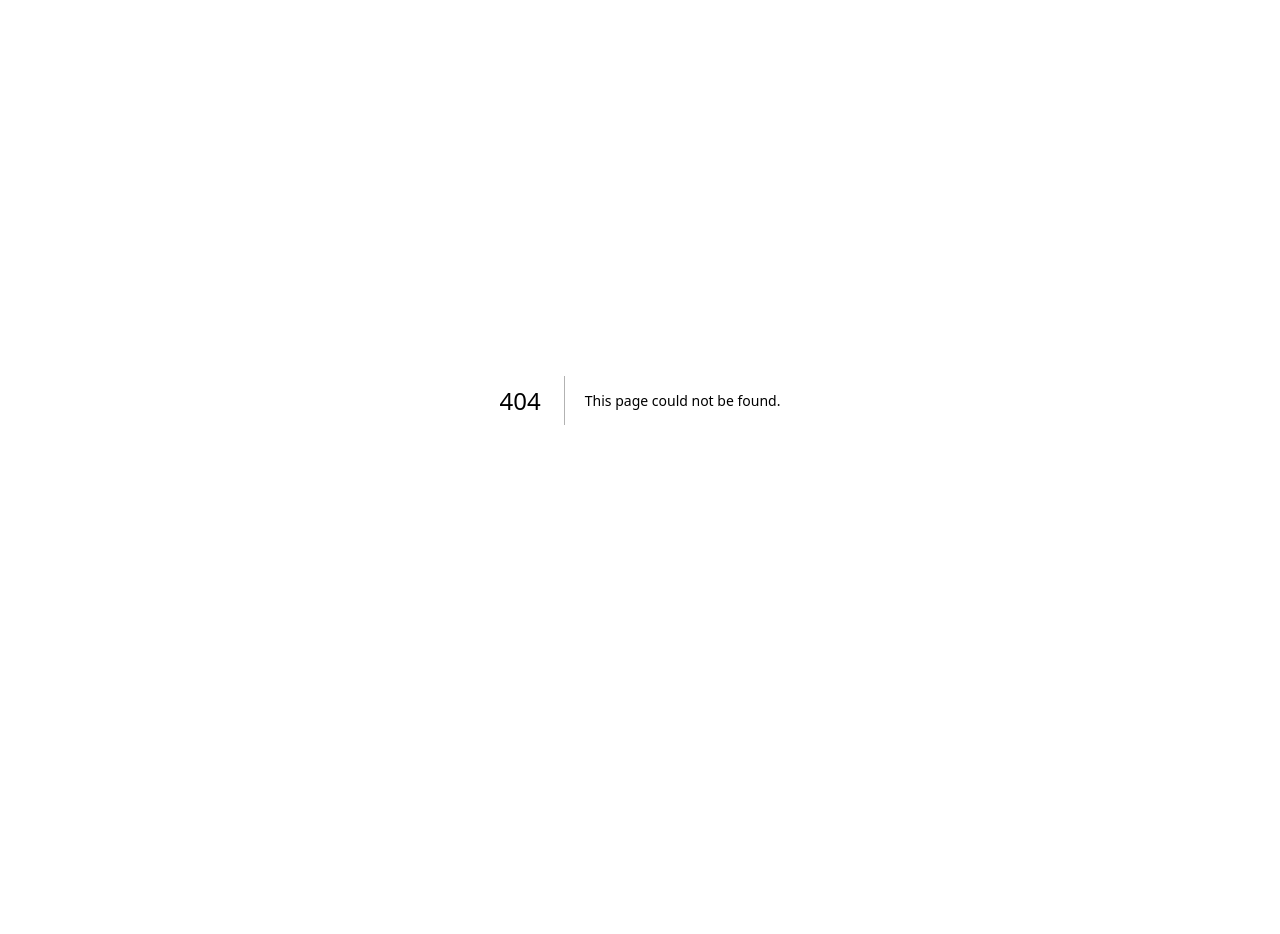
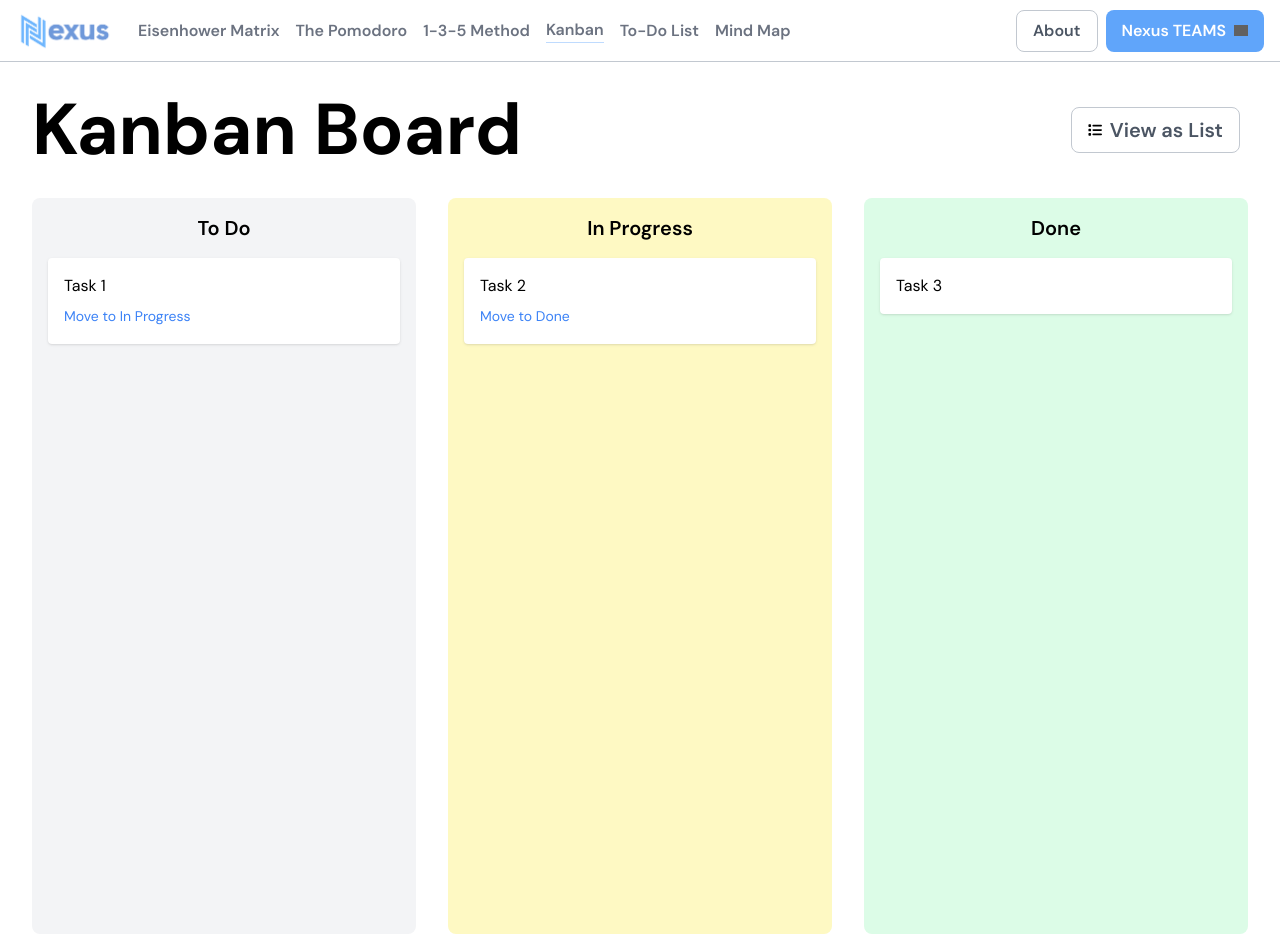
Before and after one commit to mrmcnguyen/nexus, a Next.js app: page /nexusME/kanban in a window 1280 px wide. Before the commit this address had no page. Before the commit the page ends 800 px from the top, so only its background shows below. Built offline with nearby package versions, Linux system fonts and the light colour scheme; grey boxes are pictures that could not be loaded.

Commit message:
Added skeleton of Kanban page

```diff
--- /dev/null
+++ b/src/app/nexusME/kanban/Kanban.js
@@ -0,0 +1,82 @@
+'use client'
+
+import { useState } from "react"
+import Image from "next/image";
+
+export default function KanbanComponent(){
+    const initialTasks = [
+        { id: 1, title: 'Task 1', status: 'To Do' },
+        { id: 2, title: 'Task 2', status: 'In Progress' },
+        { id: 3, title: 'Task 3', status: 'Done' },
+      ];
+
+      const [tasks, setTasks] = useState(initialTasks);
+
+      const handleMoveTask = (taskId, newStatus) => {
+        setTasks(tasks.map(task => task.id === taskId ? { ...task, status: newStatus } : task));
+      };
+
+      const getTasksByStatus = (status) => tasks.filter(task => task.status === status);
+
+      return (
+        <div className="p-8 h-screen ">
+          <div className="flex flex-row justify-between items-center mb-8 ">
+            <h1 className="text-5xl text-black font-bold text-left lg:text-7xl md:text-3xl">Kanban Board</h1>
+            <button className="flex flex-row text-xl items-center px-4 py-2 mr-2 h-1/2 text-gray-600 transition duration-200 border border-[#c2c8d0] align-middle font-semibold rounded-lg hover:bg-gray-300">
+            <Image
+    src="/list.svg"
+    className="mr-2"
+    width={14}
+    height={14}
+    priority
+  />View as List
+            </button>
+            </div>
+
+          <div className="grid grid-cols-1 sm:grid-cols-3 gap-8 h-full">
+
+            {/* To Do Column */}
+            <div className="bg-gray-100 p-4 rounded-lg ">
+              <h2 className="text-xl text-black font-semibold text-center mb-4">To Do</h2>
+              {getTasksByStatus('To Do').map(task => (
+                <div key={task.id} className="p-4 bg-white rounded shadow mb-4">
+                  <p className="text-black">{task.title}</p>
+                  <button
+                    onClick={() => handleMoveTask(task.id, 'In Progress')}
+                    className="mt-2 text-sm text-blue-500"
+                  >
+                    Move to In Progress
+                  </button>
+                </div>
+              ))}
+            </div>
+
+            {/* In Progress Column */}
+            <div className="bg-yellow-100 p-4 rounded-lg">
+              <h2 className="text-xl font-semibold text-center text-black mb-4">In Progress</h2>
+              {getTasksByStatus('In Progress').map(task => (
+                <div key={task.id} className="p-4 bg-white rounded shadow mb-4">
+                  <p className="text-black">{task.title}</p>
+                  <button
+                    onClick={() => handleMoveTask(task.id, 'Done')}
+                    className="mt-2 text-sm text-blue-500"
+                  >
+                    Move to Done
+                  </button>
+                </div>
+              ))}
+            </div>
+
+            {/* Done Column */}
+            <div className="bg-green-100 p-4 rounded-lg">
+              <h2 className="text-xl font-semibold text-center text-black mb-4">Done</h2>
+              {getTasksByStatus('Done').map(task => (
+                <div key={task.id} className="p-4 bg-white rounded shadow mb-4">
+                  <p className="text-black">{task.title}</p>
+                </div>
+              ))}
+            </div>
+          </div>
+        </div>
+      );
+}
--- /dev/null
+++ b/src/app/nexusME/kanban/page.js
@@ -0,0 +1,18 @@
+import Navbar from "../Navbar";
+import KanbanComponent from "./Kanban";
+import { DM_Sans } from "next/font/google";
+
+const dmSans = DM_Sans({ subsets: ["latin"] });
+
+export const metadata = {
+    title: "Eisenhower Matrix",
+  };
+
+export default function Kanban(){
+    return(
+        <body className={`text-black ${dmSans.className}`}>
+        <Navbar page={'/nexusME/kanban'} />
+        <KanbanComponent/>
+        </body>
+    )
+}
```
Also changed, not shown: public/list.svg (added).
